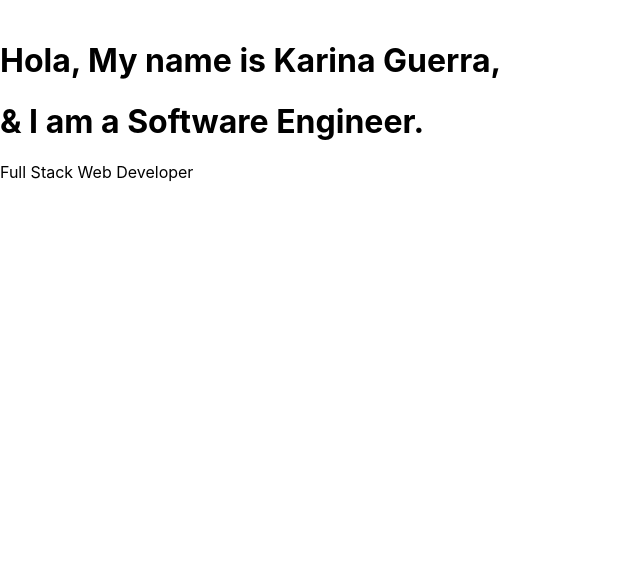
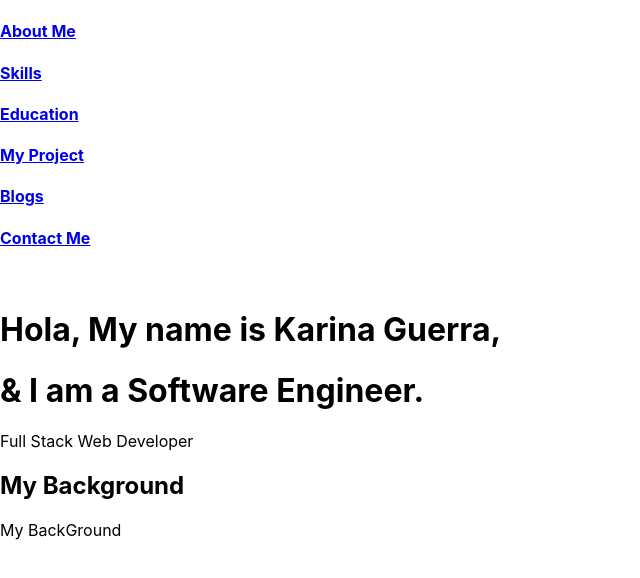
Before and after one commit to KPGuerra/Portfolio, a React (Create React App) app in the folder portfolio/: page / in a window 1280 px wide. Shown: the top 578 px of the page, without its empty margins (0-640 px from the left). Built offline with nearby package versions, Linux system fonts and the light colour scheme.

Commit message:
Added Background & Navbar

```diff
--- a/portfolio/src/App.js
+++ b/portfolio/src/App.js
@@ -3,10 +3,14 @@ import './App.css';
 
 
 import Home from './Components/HomePage/Home.jsx'
+import Navbar from './Components/Navbar/Navbar.jsx'
 
 function App() {
   return (
-    <Home> </Home>
+    <>
+      <Navbar></Navbar>
+      <Home> </Home>
+    </>
   );
 }
 
--- a/portfolio/src/Components/HomePage/Home.jsx
+++ b/portfolio/src/Components/HomePage/Home.jsx
@@ -2,12 +2,19 @@ import react from 'react'
 
 function Home() {
     return (
+        <>
             <div>
                 <img></img>
                 <h1> Hola, My name is Karina Guerra,</h1>
                 <h1> & I am a Software Engineer.</h1>
                 <p> Full Stack Web Developer </p>
             </div>
+
+            <div>
+                <h2>My Background </h2>
+                <p> My BackGround</p>
+            </div>
+        </>
     )
 }
 
--- a/portfolio/src/Components/Navbar/Navbar.jsx
+++ b/portfolio/src/Components/Navbar/Navbar.jsx
@@ -0,0 +1,29 @@
+import React from 'react'
+import { NavLink } from 'react-router-dom'
+
+function Navbar() {
+    return (
+        <div>
+            <NavLink to="/about">
+                <h4> About Me </h4>
+            </NavLink>
+            <NavLink to="/skills">
+                <h4> Skills </h4>
+            </NavLink>
+            <NavLink to="/education">
+                <h4> Education </h4>
+            </NavLink>
+            <NavLink to="/projects">
+                <h4> My Project </h4>
+            </NavLink>
+            <NavLink to="/blogs">
+                <h4> Blogs </h4>
+            </NavLink>
+            <NavLink to="/contact">
+                <h4> Contact Me </h4>
+            </NavLink>
+        </div>
+    )
+}
+
+export default Navbar
```
Also changed, not shown: portfolio/src/Components/Navbar/Routes.jsx (+6 -6 lines). Lines whose indentation alone changed are shown as unchanged.
